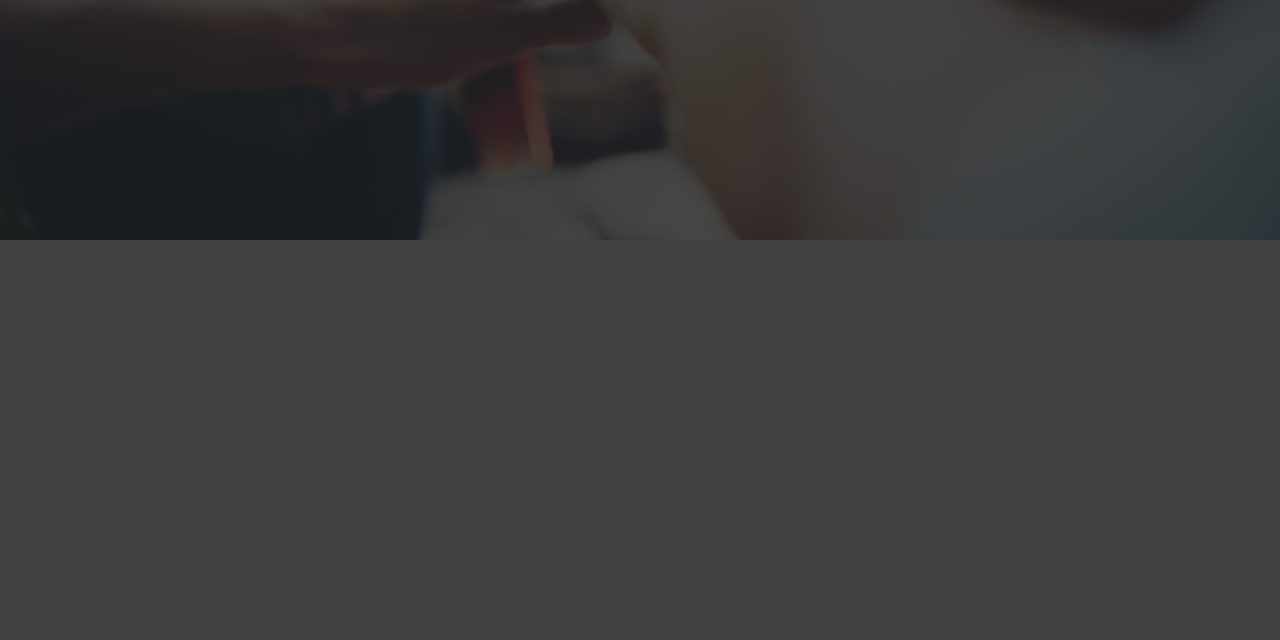
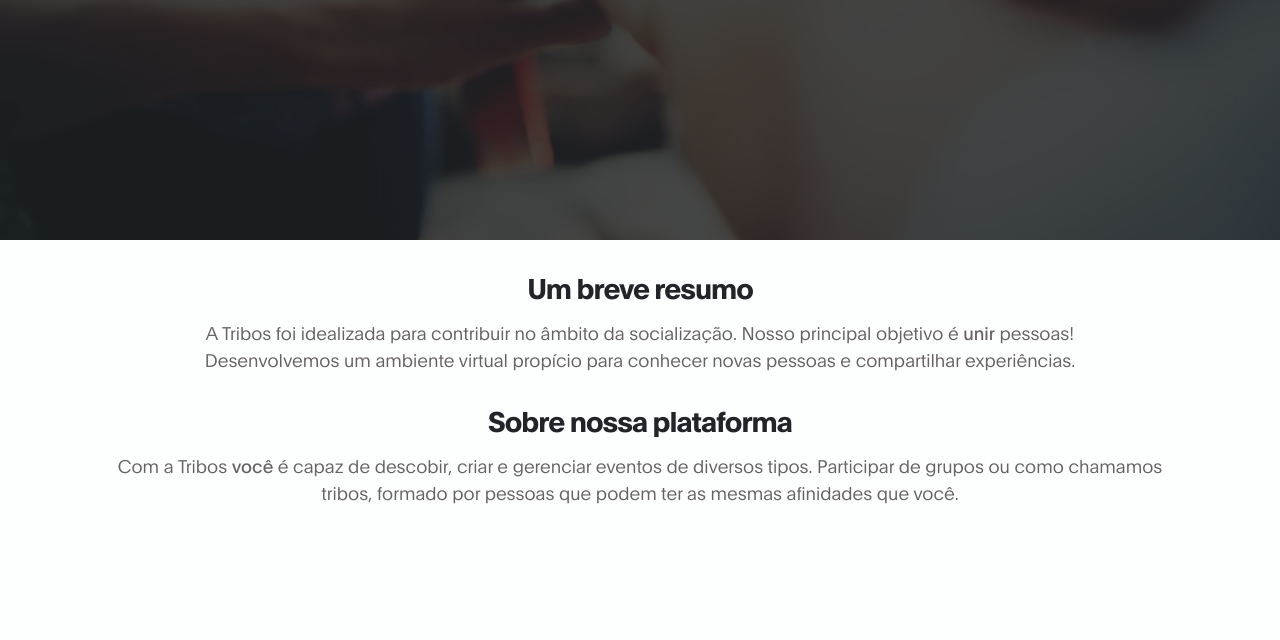
Before and after one commit to ViviFerreira/Tribos, a PHP site: page / in a window 1280 px wide. Shown: the part 560-1200 px from the top of the page. Before the commit the page ends 800 px from the top, so only its background shows below. Run offline with PHP 8.4, Linux system fonts and the light colour scheme.

Commit message:
Inclusão de section #resumo e #plataforma

```diff
--- a/css/style_home.css
+++ b/css/style_home.css
@@ -87,6 +87,8 @@ h3 {
   font-weight: var(--font-weight-bold);
   letter-spacing: -1px;
   margin: 0;
+  padding-top: 1em;
+  padding-bottom: 0.5em;
 }
 
 h4 {
@@ -110,7 +112,12 @@ p {
   font-weight: var(--font-weight-light);
   line-height: 1.5em;
 }
-
+#resumo, #plataforma{
+  color: var(--p-color);
+  font-size: var(--p-font-size);
+  font-weight: var(--font-weight-light);
+  line-height: 1.5em;
+}
 * {
   -webkit-box-sizing: border-box;
   -moz-box-sizing: border-box;
@@ -273,6 +280,15 @@ ul {
   text-align: center;
 }
 
+.banner{
+  background-image: url('../img/banner.jpg');
+  background-size: cover;
+  background-position: top;
+  background-repeat: no-repeat;
+  vertical-align: middle;
+  min-height: 100vh;
+  position: relative;
+}
 .bg-main {
   background: var(--dark-color);
   position: absolute;
@@ -285,15 +301,6 @@ ul {
   opacity: 0.80;
 }
 
-.banner{
-  background-image: url('../img/banner.jpg');
-  background-size: cover;
-  background-position: top;
-  background-repeat: no-repeat;
-  vertical-align: middle;
-  min-height: 100vh;
-  position: relative;
-}
 
 .site-title .site-background{
   padding-top: 15rem;
@@ -336,8 +343,13 @@ ul {
   border: 1px solid var(--tamy);
   color: var(--tamy);
 }
-.move-main{
-  margin-top: 5em;
+.aboutTribos{
+  width: 100%;
+  position: absolute;
+  background-color: #FDFEFE;
+  text-align: center;
+  height: 50vh;
+
 }
 /* Responsividade*/
 
@@ -353,5 +365,10 @@ ul {
 }
 
 @media screen and (max-width: 400px){
-
+  .aboutTribos {
+    text-align: justify;
+  }
+  h3{
+    text-align: center;
+  }
 }
--- a/index.html
+++ b/index.html
@@ -14,6 +14,7 @@
 </head>
 
 <body>
+    <header>
         <nav class="navbar navbar-expand-lg fixed-top">
             <div class="container">
                 <a class="navbar-brand" href="index.html">Tribos</a>
@@ -49,7 +50,7 @@
                 </div>
             </div>
         </nav>
-
+    </header>
     <section class="banner d-flex flex-column justify-content-center align-items-center">
         <div class="bg-main">
             <div class="container">
@@ -71,6 +72,15 @@
             </div>
         </div>
     </section>
+    <section class="aboutTribos">
+        <div class="container" data-aos="fade-up" data-aos-delay="100">
+            <h3>Um breve resumo</h3>
+            <span id="resumo">A Tribos foi idealizada para contribuir no âmbito da socialização. Nosso principal objetivo é <strong>unir</strong> pessoas! </br> Desenvolvemos um ambiente virtual propício para conhecer novas pessoas e compartilhar experiências. </span>
+            <h3>Sobre nossa plataforma</h3>
+            <span id="plataforma">Com a Tribos <strong>você</strong> é capaz de descobir, criar e gerenciar eventos de diversos tipos. Participar de grupos ou como chamamos </br> tribos, formado por pessoas que podem ter as mesmas afinidades que você.</span>
+        </div>
+
+    </section>
     <!-- SCRIPTS -->
     <script src="js/jquery.min.js"></script>
     <script src="js/bootstrap.min.js"></script>
```
Lines whose indentation alone changed are shown as unchanged.
